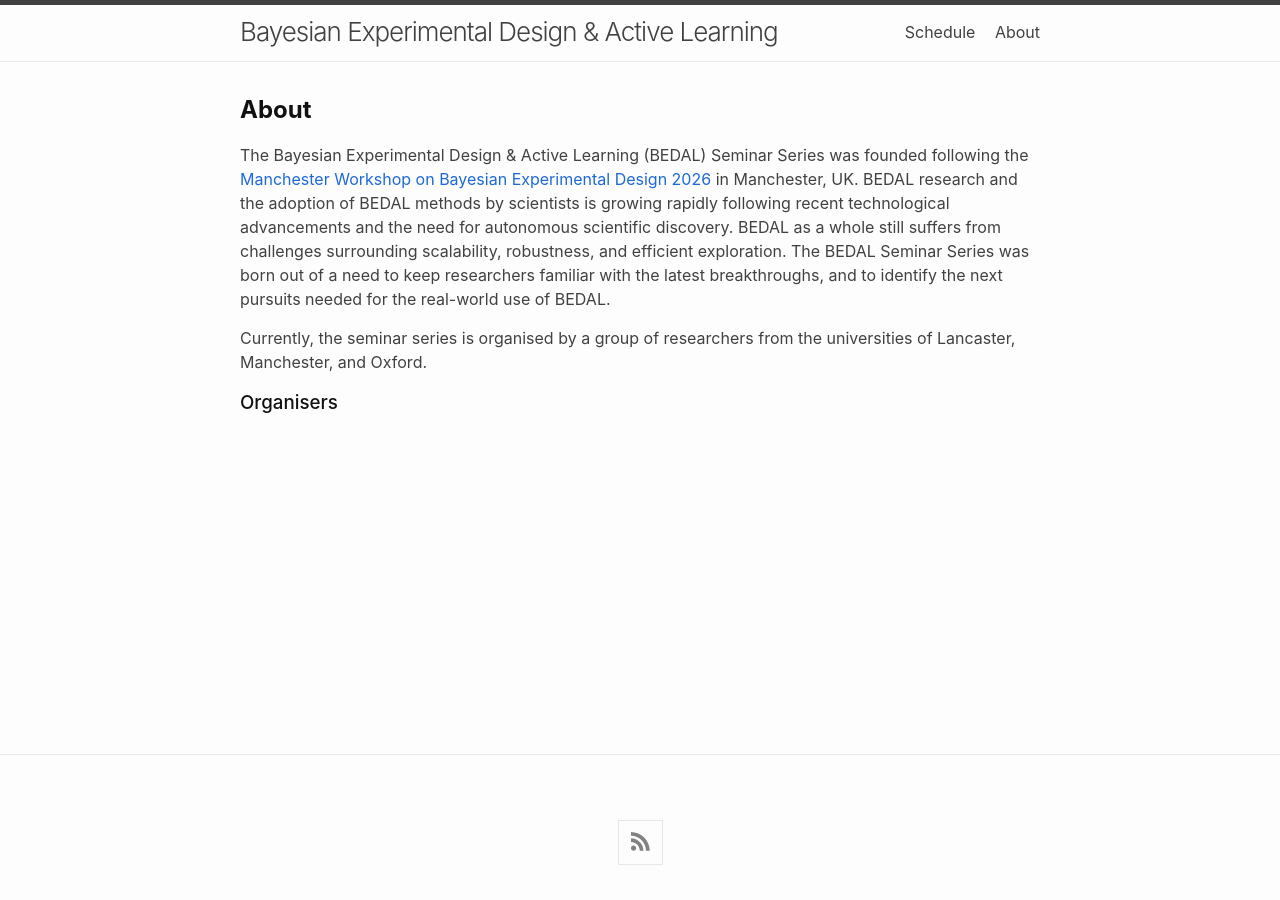
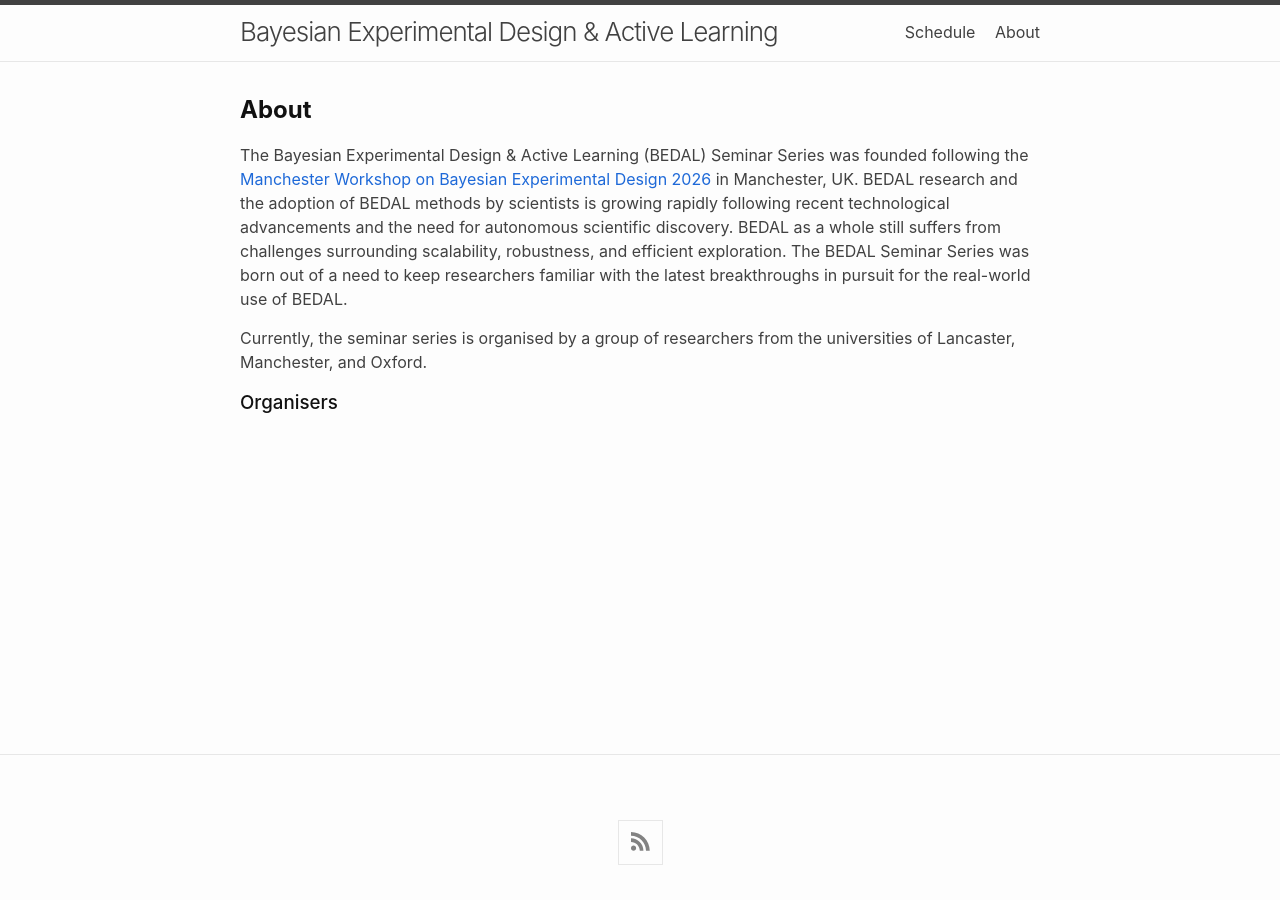
Before and after one commit to bayesiandesign/seminar, a Jekyll site: the page built from about.html, in a window 1280 px wide. Built offline with Jekyll 4.4.1, drawn with Linux system fonts in a browser that asks for light colours; nearby versions of some CDN libraries.

Commit message:
Update about.html

```diff
--- a/about.html
+++ b/about.html
@@ -7,7 +7,7 @@ permalink: /about/
 <div class="about">
   <h2><span style='font-weight: bold;'>About</span></h2>
 
-  <p>The Bayesian Experimental Design & Active Learning (BEDAL) Seminar Series was founded following the <a href="https://sites.google.com/view/bayesianexperimentaldesign/">Manchester Workshop on Bayesian Experimental Design 2026</a> in Manchester, UK. BEDAL research and the adoption of BEDAL methods by scientists is growing rapidly following recent technological advancements and the need for autonomous scientific discovery. BEDAL as a whole still suffers from challenges surrounding scalability, robustness, and efficient exploration. The BEDAL Seminar Series was born out of a need to keep researchers familiar with the latest breakthroughs, and to identify the next pursuits needed for the real-world use of BEDAL.</p>
+  <p>The Bayesian Experimental Design & Active Learning (BEDAL) Seminar Series was founded following the <a href="https://sites.google.com/view/bayesianexperimentaldesign/">Manchester Workshop on Bayesian Experimental Design 2026</a> in Manchester, UK. BEDAL research and the adoption of BEDAL methods by scientists is growing rapidly following recent technological advancements and the need for autonomous scientific discovery. BEDAL as a whole still suffers from challenges surrounding scalability, robustness, and efficient exploration. The BEDAL Seminar Series was born out of a need to keep researchers familiar with the latest breakthroughs in pursuit for the real-world use of BEDAL.</p>
 
   <p>Currently, the seminar series is organised by a group of researchers from the universities of Lancaster, Manchester, and Oxford.</p>
 
```
